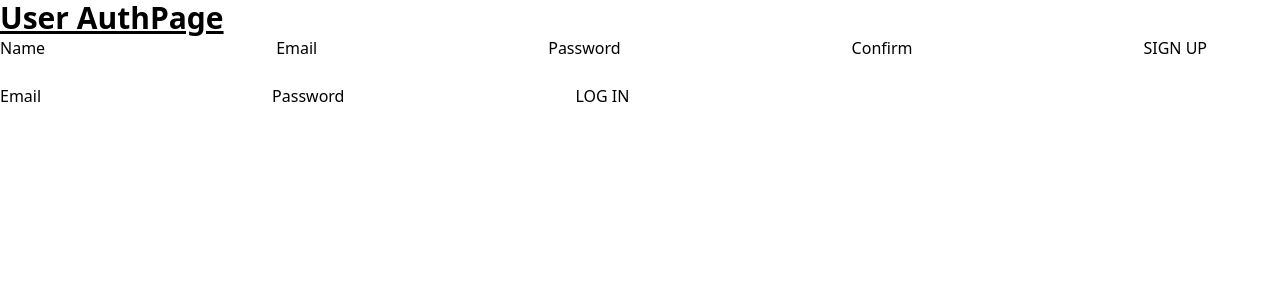
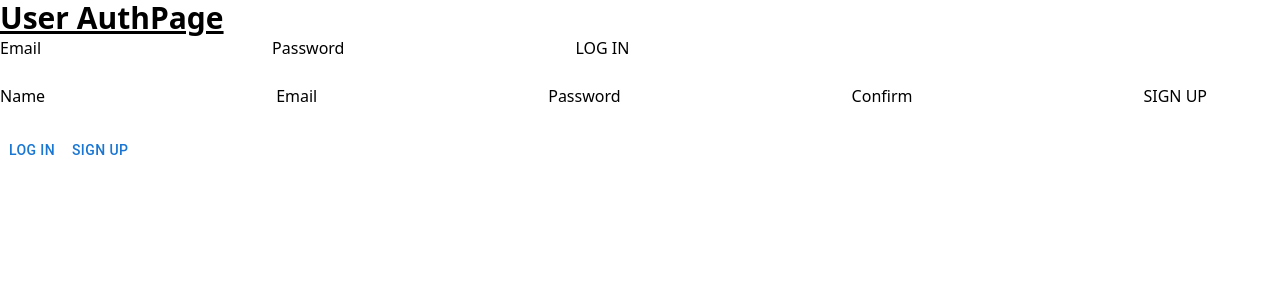
Before and after one commit to tre3god/Ploop, a React (Vite) app: page /learn in a window 1280 px wide. Shown: the top 300 px of the page. Built offline with nearby package versions, Linux system fonts and the light colour scheme.

Commit message:
chore: changed login and signup to pages

```diff
--- a/src/pages/App/App.jsx
+++ b/src/pages/App/App.jsx
@@ -1,5 +1,7 @@
 import debug from "debug";
 import AuthPage from "../AuthPage/AuthPage";
+import LoginPage from "../AuthPage/LoginPage"
+import SignupPage from "../AuthPage/SignupPage"
 import { useEffect, useState } from "react";
 import { Route, Routes } from "react-router-dom";
 import NavBar from "../../components/NavBar/NavBar";
@@ -50,7 +52,6 @@ export default function App() {
 			) : (
 				<>
 				<AuthPage setUser={updateUser} />
-
 				</>
 			)}
 		</main>
--- a/src/pages/AuthPage/AuthPage.jsx
+++ b/src/pages/AuthPage/AuthPage.jsx
@@ -1,12 +1,21 @@
+import { Button } from "@mui/material";
 import LoginForm from "../../components/LoginForm/LoginForm";
 import SignUpForm from "../../components/SignUpForm/SignUpForm";
+import LoginPage from "./LoginPage";
+import SignUpPage from "./SignupPage";
 
 export default function AuthPage({ setUser }) {
 	return (
 		<>
 			<h1 className="text-3xl font-bold underline">User AuthPage</h1>
-			<SignUpForm setUser={setUser} />
-			<LoginForm setUser={setUser} />
+			{/* <SignUpForm setUser={setUser} /> */}
+			<LoginPage setUser={setUser}/>
+
+			<SignUpPage setUser={setUser} />
+			{/* <LoginForm setUser={setUser} /> */}
+
+			<Button>Log In</Button>
+			<Button>Sign Up</Button>
 		</>
 	);
 }
--- /dev/null
+++ b/src/pages/AuthPage/LoginPage.jsx
@@ -0,0 +1,55 @@
+import { useState } from "react";
+import { login } from "../../utilities/users-service";
+import { useNavigate } from "react-router-dom";
+
+export default function LoginPage({ setUser }) {
+	const [credentials, setCredentials] = useState({
+		email: "",
+		password: "",
+	});
+	const [error, setError] = useState("");
+	const navigate = useNavigate();
+
+	const handleChange = (evt) => {
+		setCredentials({ ...credentials, [evt.target.name]: evt.target.value });
+		setError("");
+	};
+
+	const handleSubmit = async (evt) => {
+		evt.preventDefault();
+		try {
+			const user = await login(credentials);
+			setUser(user);
+			navigate("/user")
+		} catch (error) {
+			setError("Log In Failed - Try Again");
+		}
+	};
+
+	return (
+		<div>
+			<div className="form-container">
+				<form autoComplete="off" onSubmit={handleSubmit}>
+					<label>Email</label>
+					<input
+						type="text"
+						name="email"
+						value={credentials.email}
+						onChange={handleChange}
+						required
+					/>
+					<label>Password</label>
+					<input
+						type="password"
+						name="password"
+						value={credentials.password}
+						onChange={handleChange}
+						required
+					/>
+					<button type="submit">LOG IN</button>
+				</form>
+			</div>
+			<p className="error-message">&nbsp;{error}</p>
+		</div>
+	);
+}
--- /dev/null
+++ b/src/pages/AuthPage/SignUpPage.jsx
@@ -0,0 +1,80 @@
+import React, { useState } from "react";
+import { signUp } from "../../utilities/users-service";
+import { useNavigate } from "react-router-dom";
+
+export default function SignUpPage({ setUser }) {
+  const [formData, setFormData] = useState({
+    name: "",
+    email: "",
+    password: "",
+    confirm: "",
+  });
+  const [error, setError] = useState("");
+  const navigate = useNavigate();
+
+  const handleChange = (evt) => {
+    setFormData({
+      ...formData,
+      [evt.target.name]: evt.target.value,
+    });
+    setError("");
+  };
+
+  const handleSubmit = async (evt) => {
+    evt.preventDefault();
+    try {
+      const user = await signUp(formData);
+      setUser(user);
+      navigate("/user");
+    } catch (error) {
+      setError("Sign up Failed - Try again");
+    }
+  };
+
+  const disable = formData.password !== formData.confirm;
+
+  return (
+    <div>
+      <div className="form-container">
+        <form autoComplete="off" onSubmit={handleSubmit}>
+          <label>Name</label>
+          <input
+            type="text"
+            name="name"
+            value={formData.name}
+            onChange={handleChange}
+            required
+          />
+          <label>Email</label>
+          <input
+            type="email"
+            name="email"
+            value={formData.email}
+            onChange={handleChange}
+            required
+          />
+          <label>Password</label>
+          <input
+            type="password"
+            name="password"
+            value={formData.password}
+            onChange={handleChange}
+            required
+          />
+          <label>Confirm</label>
+          <input
+            type="password"
+            name="confirm"
+            value={formData.confirm}
+            onChange={handleChange}
+            required
+          />
+          <button type="submit" disabled={disable}>
+            SIGN UP
+          </button>
+        </form>
+      </div>
+      <p className="error-message">&nbsp;{error}</p>
+    </div>
+  );
+}
```
